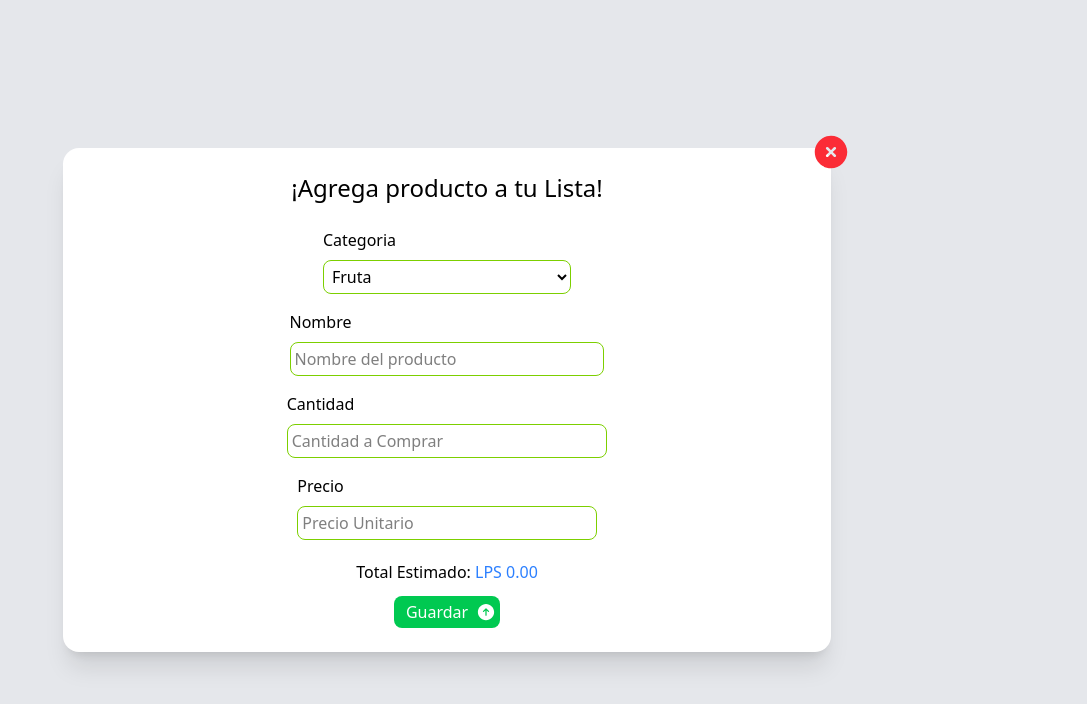
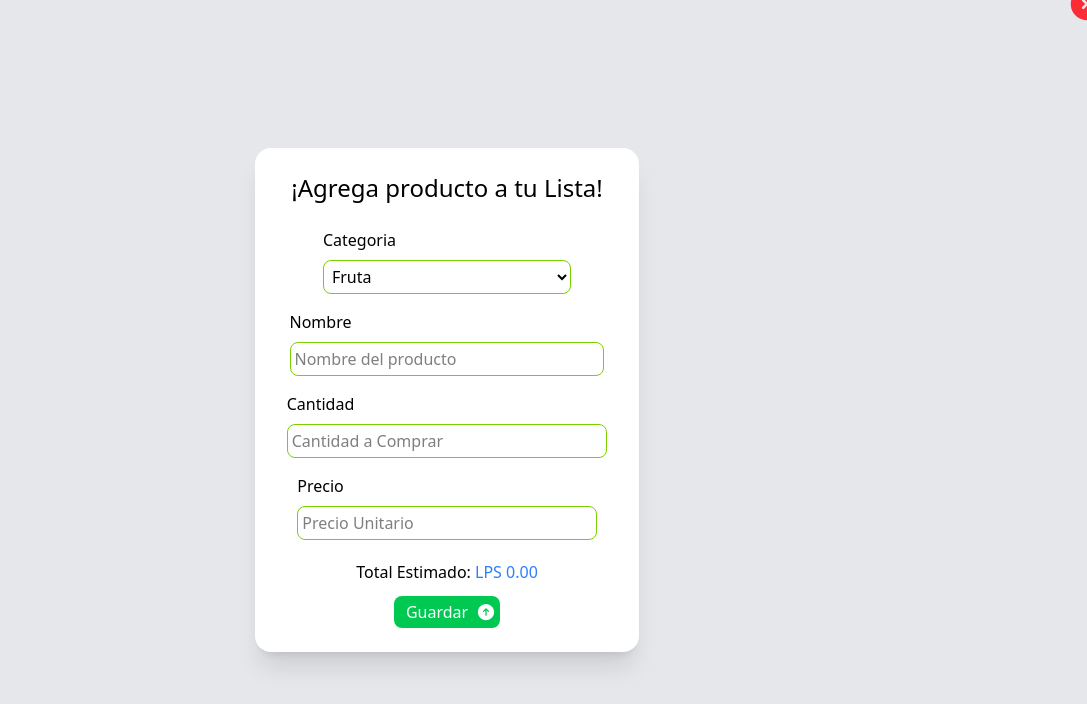
Before and after one commit to Shue-Larios/SmartShoppingList, a React (Vite) app: page / in a window 1280 px wide. Both pictures are taken after a click on the button 1228 px from the left and 748 px from the top of the page. Shown: the top 704 px of the page, without its empty margins (193-1280 px from the left). Built offline with nearby package versions, Linux system fonts and the light colour scheme.

Commit message:
Modal cambiado 1.0

```diff
--- a/src/components/Modal.tsx
+++ b/src/components/Modal.tsx
@@ -39,9 +39,7 @@ export const Modal = ({ isModalVisible, setIsModalVisible, state, dispatch }: Mo
 
 
             <Transition appear show={isModalVisible} as={Fragment}>
-
                 <Dialog as="div" className="relative z-10" onClose={circleIconOut}>
-
                     <Transition.Child
                         as={Fragment}
                         enter="ease-out duration-300"
@@ -53,8 +51,8 @@ export const Modal = ({ isModalVisible, setIsModalVisible, state, dispatch }: Mo
                     >
                         <div className="fixed inset-0 bg-gray-200 bg-opacity-75" />
                     </Transition.Child>
-                    <div className="fixed  inset-0 overflow-y-auto">
-                        <div className="flex min-h-full items-center justify-center p-4 text-center">
+                    <div className="fixed  inset-0 overflow-y-auto ">
+                        <div className="flex min-h-full items-center  justify-center p-4 text-center">
                             <Transition.Child
                                 as={Fragment}
                                 enter="ease-out duration-300"
@@ -64,8 +62,7 @@ export const Modal = ({ isModalVisible, setIsModalVisible, state, dispatch }: Mo
                                 leaveFrom="opacity-100 scale-100"
                                 leaveTo="opacity-0 scale-95"
                             >
-
-                                <Dialog.Panel className=" absolute w-full max-w-3xl transform overflow-visible rounded-2xl bg-white p-6 text-left align-middle shadow-xl transition-all">
+                                <Dialog.Panel className="w-auto h-auto max-w-3xl transform overflow-visible rounded-2xl bg-white p-6 text-left align-middle shadow-xl transition-all">
                                     <XCircleIcon
                                         title="Cerrar Ventana"
                                         onClick={circleIconOut}
```
